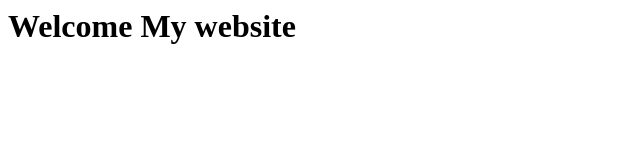
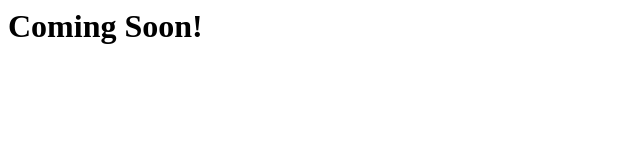
Before and after one commit to santhakumar11/santhakumar11.github.io, a plain HTML site: page index.html in a window 1280 px wide. Shown: the whole page, without its empty margins (0-640 px from the left). Drawn offline with Linux system fonts and the light colour scheme.

Commit message:
Update index.html

```diff
--- a/index.html
+++ b/index.html
@@ -1,7 +1,7 @@
 <html>
-<title>My Website</title>
+<title>Santhakumar Munuswamy </title>
 
 <body>
-<h1>Welcome My website</h1>
+<h1>Coming Soon!</h1>
 </body>
 </html>
```
